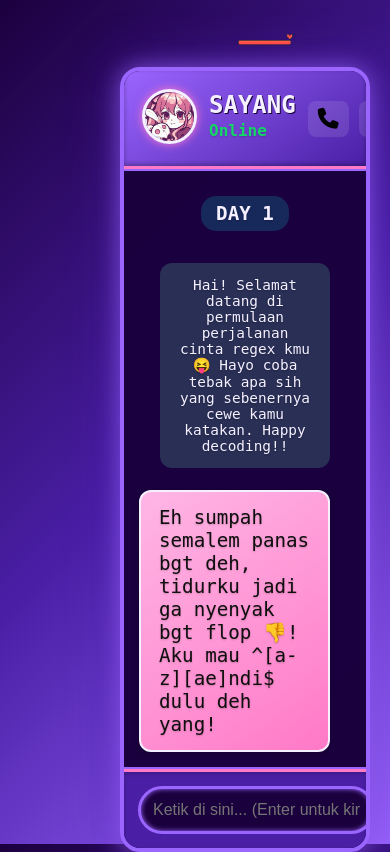
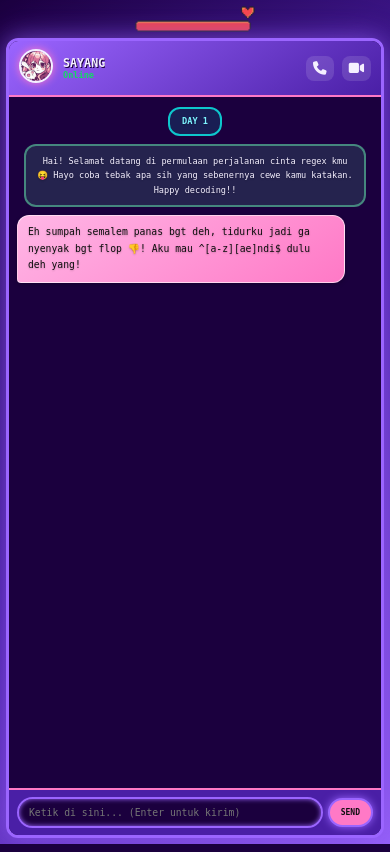
Before and after one commit to rajifPy/loveregex, a Flask app: page /chat in a window 390 px wide. Run offline with Flask 2, Linux system fonts and the light colour scheme.

Commit message:
Update style.css

```diff
--- a/static/style.css
+++ b/static/style.css
@@ -9,233 +9,336 @@
   --background-gradient: linear-gradient(135deg, #1b003e, #4a1fa6, #9b65ff);
 }
 
-* { box-sizing: border-box; }
+* {
+  box-sizing: border-box;
+  margin: 0;
+  padding: 0;
+}
+
+html, body {
+  height: 100%;
+  width: 100%;
+  overflow: hidden;
+}
 
 body {
-  margin: 0;
   font-family: 'Press Start 2P', monospace;
   background: var(--background-gradient);
   color: var(--text-light);
   display: flex;
   justify-content: center;
   align-items: center;
-  height: 100vh;
-  padding: 20px;
-  overflow: hidden;
+  padding: 10px;
 }
 
-/* Wrapper */
+/* =====================
+   CHAT WRAPPER
+   ===================== */
 .chat-wrapper {
   display: flex;
   flex-direction: row;
-  gap: 20px;
-  max-width: 850px;
+  gap: 12px;
   width: 100%;
-  height: 600px;
-  padding-left: 100px;
+  max-width: 820px;
+  height: calc(100vh - 20px);
+  max-height: 700px;
   position: relative;
 }
 
-/* Heart Bar tetap di pojok layar */
+/* =====================
+   HEART BAR
+   ===================== */
 .heart-bar-game {
-  position: fixed;
-  top: 20px;
-  left: 20px;
   display: flex;
   flex-direction: column;
-  gap: 8px;
-  margin: 0;
-  z-index: 9999;
-  background: none;
-  border: none;
-  box-shadow: none;
-  backdrop-filter: none;
+  align-items: center;
+  justify-content: flex-start;
+  padding-top: 10px;
+  width: 90px;
+  flex-shrink: 0;
 }
 
 .heart-bar-game .heart {
-  width: 220px;
+  width: 100%;
+  max-width: 160px;
   height: auto;
   object-fit: contain;
   transition: transform 0.25s ease, filter 0.25s ease;
 }
+
 .heart-bar-game .heart:hover {
-  transform: scale(1.15);
+  transform: scale(1.1);
   filter: drop-shadow(0 0 6px var(--pink-chat));
 }
 
-/* Chat Container */
+/* =====================
+   CHAT CONTAINER
+   ===================== */
 .chat-container {
   flex: 1;
   display: flex;
   flex-direction: column;
-  background-color: rgba(27,0,62,0.9);
-  border: 4px solid var(--purple-light);
-  border-radius: 20px;
+  background-color: rgba(27, 0, 62, 0.92);
+  border: 3px solid var(--purple-light);
+  border-radius: 16px;
   overflow: hidden;
-  box-shadow: 0 0 25px rgba(155,101,255,0.7), 0 0 50px rgba(74,31,166,0.5);
-  backdrop-filter: blur(2px);
+  box-shadow: 0 0 25px rgba(155, 101, 255, 0.6), 0 0 50px rgba(74, 31, 166, 0.4);
+  min-width: 0;
 }
 
+/* =====================
+   CHAT HEADER
+   ===================== */
 .chat-header {
   display: flex;
   justify-content: space-between;
   align-items: center;
-  padding: 18px;
+  padding: 12px 14px;
   background: linear-gradient(145deg, var(--purple-light), var(--purple-medium));
-  border-bottom: 3px solid var(--pink-chat);
-  box-shadow: inset 0 -2px 5px rgba(0,0,0,0.3);
-  gap: 12px;
+  border-bottom: 2px solid var(--pink-chat);
+  flex-shrink: 0;
+  gap: 8px;
 }
 
-.profile-left { display: flex; align-items: center; gap: 12px; }
+.profile-left {
+  display: flex;
+  align-items: center;
+  gap: 10px;
+  min-width: 0;
+}
+
 .profile-pic img {
-  width: 55px;
-  height: 55px;
+  width: 44px;
+  height: 44px;
   border-radius: 50%;
-  border: 3px solid var(--text-light);
-  box-shadow: 0 0 10px var(--pink-chat);
+  border: 2px solid var(--text-light);
+  box-shadow: 0 0 8px var(--pink-chat);
   pointer-events: none;
+  flex-shrink: 0;
 }
-.chat-info { display: flex; flex-direction: column; }
+
+.chat-info {
+  display: flex;
+  flex-direction: column;
+  min-width: 0;
+}
+
 .chat-title {
   font-weight: bold;
-  font-size: 1.5em;
+  font-size: clamp(0.7em, 2.5vw, 1.2em);
   text-shadow: 1px 1px var(--purple-dark);
-  transform: translateY(-4px);
+  white-space: nowrap;
+  overflow: hidden;
+  text-overflow: ellipsis;
 }
+
 .status-text.online {
-  font-size: 1em;
+  font-size: clamp(0.55em, 1.5vw, 0.85em);
   color: #14d866;
   font-weight: bold;
-  text-shadow: 0 1px 2px #0003;
-  transform: translateY(-2px);
 }
 
-.profile-right { display: flex; align-items: center; gap: 10px; }
+.profile-right {
+  display: flex;
+  align-items: center;
+  gap: 8px;
+  flex-shrink: 0;
+}
+
 .icon-btn {
   cursor: pointer;
-  font-size: 1.3em;
-  padding: 6px 10px;
+  font-size: clamp(0.8em, 2vw, 1.2em);
+  padding: 6px 8px;
   border-radius: 8px;
-  background-color: rgba(255,255,255,0.1);
+  background-color: rgba(255, 255, 255, 0.12);
   border: none;
+  color: var(--text-light);
   transition: all 0.2s;
 }
+
 .icon-btn:hover {
-  background-color: rgba(255,255,255,0.3);
-  transform: scale(1.2);
+  background-color: rgba(255, 255, 255, 0.28);
+  transform: scale(1.15);
 }
 
+/* =====================
+   CHAT WINDOW
+   ===================== */
 .chat-window {
   flex: 1;
-  padding: 15px;
-  background-color: rgba(27,0,62,0.95);
+  padding: 12px 10px;
+  background-color: rgba(27, 0, 62, 0.97);
   display: flex;
   flex-direction: column;
-  gap: 12px;
-  border-top: 2px solid var(--purple-light);
-  border-bottom: 2px solid var(--purple-light);
-  min-height: 400px;
-  max-height: 100%;
+  gap: 10px;
   overflow-y: auto;
+  overflow-x: hidden;
+  scroll-behavior: smooth;
   scrollbar-width: thin;
-  scrollbar-color: var(--purple-light) rgba(27,0,62,0.7);
+  scrollbar-color: var(--purple-light) rgba(27, 0, 62, 0.7);
+  min-height: 0;
 }
-.chat-window::-webkit-scrollbar { width: 8px; }
+
+.chat-window::-webkit-scrollbar {
+  width: 6px;
+}
+
 .chat-window::-webkit-scrollbar-thumb {
   background-color: var(--purple-light);
-  border-radius: 4px;
-  box-shadow: inset 0 0 3px #0003;
+  border-radius: 3px;
 }
 
+/* =====================
+   MESSAGES
+   ===================== */
 .message {
-  padding: 14px 18px;
+  padding: 10px 14px;
   border-radius: 12px;
-  max-width: 90%;
+  max-width: 85%;
   word-wrap: break-word;
+  word-break: break-word;
   white-space: pre-wrap;
-  font-size: 1.2em;
-  transition: all 0.3s;
+  font-size: clamp(0.6em, 2vw, 0.95em);
+  line-height: 1.6;
   position: relative;
   animation: pop 0.2s ease-out;
-  text-shadow: 0 1px 2px #0003;
-  box-shadow: 0 2px 5px rgba(0,0,0,0.2);
+  text-shadow: 0 1px 2px rgba(0, 0, 0, 0.2);
+  box-shadow: 0 2px 5px rgba(0, 0, 0, 0.2);
 }
+
 .message.received {
   background: linear-gradient(145deg, #ffb6e6, #ff79c6);
   align-self: flex-start;
   color: var(--text-dark);
-  border: 2px solid var(--text-light);
+  border: 1.5px solid rgba(255, 255, 255, 0.6);
+  border-bottom-left-radius: 4px;
 }
+
 .message.sent {
   background: linear-gradient(145deg, #2ecc71, #27ae60);
   align-self: flex-end;
   color: var(--text-dark);
-  border: 2px solid var(--text-light);
+  border: 1.5px solid rgba(255, 255, 255, 0.6);
+  border-bottom-right-radius: 4px;
+}
+
+.message.day-indicator {
+  align-self: center;
+  background: rgba(14, 198, 204, 0.15);
+  border: 2px solid #0ec6cc;
+  color: #7ef5ff;
+  font-size: clamp(0.55em, 1.8vw, 0.85em);
+  padding: 5px 12px;
+  border-radius: 12px;
+  max-width: 90%;
+  text-align: center;
+  box-shadow: none;
+}
+
+.message.notification {
+  align-self: center;
+  background: rgba(103, 236, 174, 0.15);
+  border: 2px solid rgba(103, 236, 174, 0.5);
+  color: var(--text-light);
+  font-size: clamp(0.55em, 1.8vw, 0.8em);
+  max-width: 88%;
+  text-align: center;
+  box-shadow: none;
+  line-height: 1.7;
 }
 
 @keyframes pop {
-  0% { transform: scale(0.8); opacity: 0; }
-  50% { transform: scale(1.05); opacity: 1; }
+  0%   { transform: scale(0.85); opacity: 0; }
+  55%  { transform: scale(1.04); opacity: 1; }
   100% { transform: scale(1); }
 }
 
+/* =====================
+   CHAT INPUT AREA
+   ===================== */
 .chat-input-area {
   display: flex;
-  padding: 14px;
+  padding: 10px 12px;
   background-color: var(--purple-medium);
-  gap: 12px;
-  border-top: 3px solid var(--pink-chat);
+  gap: 8px;
+  border-top: 2px solid var(--pink-chat);
   flex-shrink: 0;
-  box-shadow: inset 0 2px 5px rgba(0,0,0,0.2);
+  align-items: center;
 }
+
 .chat-input-area input {
   flex: 1;
-  padding: 12px;
-  border: 3px solid var(--purple-light);
-  border-radius: 25px;
+  padding: 10px 14px;
+  border: 2px solid var(--purple-light);
+  border-radius: 22px;
   background-color: var(--purple-dark);
   color: var(--text-light);
   outline: none;
-  font-size: 1em;
+  font-family: 'Press Start 2P', monospace;
+  font-size: clamp(0.55em, 1.8vw, 0.85em);
   box-shadow: inset 0 0 5px var(--purple-light);
-  transition: all 0.2s;
+  transition: border-color 0.2s, box-shadow 0.2s;
+  min-width: 0;
 }
+
 .chat-input-area input:focus {
   border-color: var(--pink-chat);
-  box-shadow: inset 0 0 10px var(--pink-chat);
+  box-shadow: inset 0 0 8px var(--pink-chat);
 }
+
+.chat-input-area input:disabled {
+  opacity: 0.5;
+  cursor: not-allowed;
+}
+
 .chat-input-area button {
-  padding: 12px 20px;
+  padding: 10px 16px;
   background-color: var(--pink-chat);
   color: var(--text-dark);
-  border: 3px solid var(--purple-light);
-  border-radius: 25px;
+  border: 2px solid var(--purple-light);
+  border-radius: 22px;
   cursor: pointer;
+  font-family: 'Press Start 2P', monospace;
   font-weight: bold;
+  font-size: clamp(0.5em, 1.5vw, 0.75em);
   text-transform: uppercase;
-  transition: all 0.3s;
+  transition: all 0.25s;
   box-shadow: 0 0 8px var(--purple-light);
+  white-space: nowrap;
+  flex-shrink: 0;
 }
+
 .chat-input-area button:hover {
   background-color: var(--purple-light);
   color: var(--text-light);
   transform: scale(1.05);
 }
 
-/* --- Blok CSS untuk Tombol Akhir Game (Diperbarui) --- */
+.chat-input-area button:disabled {
+  opacity: 0.45;
+  cursor: not-allowed;
+  transform: none;
+}
+
+/* =====================
+   END GAME BUTTONS
+   ===================== */
 .end-game-buttons {
   display: flex;
   justify-content: center;
-    gap: 15px;
-    margin-top: 15px;
+  gap: 10px;
+  margin-top: 12px;
   flex-wrap: wrap;
+  align-self: center;
+  width: 100%;
 }
 
 .restart-btn {
-    padding: 12px 22px;
+  padding: 10px 16px;
   border: none;
-    border-radius: 20px;
+  border-radius: 18px;
+  font-family: 'Press Start 2P', monospace;
+  font-size: clamp(0.5em, 1.5vw, 0.7em);
   font-weight: bold;
   cursor: pointer;
   text-transform: uppercase;
@@ -246,80 +349,308 @@ body {
 
 .restart-btn:hover {
   transform: scale(1.05);
-    color: #fff;
 }
 
-.btn-win {
-    background-color: var(--green-chat);
-}
-.btn-win:hover {
-    background-color: #27ae60;
+.btn-win  { background-color: var(--green-chat); }
+.btn-win:hover  { background-color: #27ae60; }
+.btn-lose { background-color: #e74c3c; }
+.btn-lose:hover { background-color: #c0392b; }
+.btn-home { background-color: #4a1fa6; }
+.btn-home:hover { background-color: #9b65ff; }
+
+/* =====================
+   NEXT DAY BUTTON
+   ===================== */
+.next-day-btn {
+  display: block;
+  margin: 8px auto 0;
+  padding: 10px 18px;
+  background: linear-gradient(135deg, var(--green-chat), #27ae60);
+  color: var(--text-dark);
+  border: 2px solid var(--text-light);
+  border-radius: 18px;
+  font-family: 'Press Start 2P', monospace;
+  font-size: clamp(0.5em, 1.5vw, 0.7em);
+  font-weight: bold;
+  cursor: pointer;
+  text-transform: uppercase;
+  box-shadow: 0 0 10px rgba(46, 204, 113, 0.5);
+  transition: all 0.3s;
 }
 
-.btn-lose {
-    background-color: #e74c3c;
-}
-.btn-lose:hover {
-    background-color: #c0392b;
+.next-day-btn:hover {
+  transform: scale(1.05);
+  box-shadow: 0 0 16px rgba(46, 204, 113, 0.8);
 }
 
-.btn-home {
-    background-color: #4a1fa6;
+/* =====================
+   SOUND BUTTON (fixed)
+   ===================== */
+#sound-btn {
+  position: fixed;
+  top: 12px;
+  right: 12px;
+  font-size: 20px;
+  padding: 10px 12px;
+  background: rgba(42, 0, 63, 0.92);
+  color: #fff;
+  border: none;
+  border-radius: 10px;
+  cursor: pointer;
+  outline: 2px solid #a64dff;
+  box-shadow: 0 0 0 2px #0b0f22 inset, 0 4px 6px rgba(0, 0, 0, 0.5);
+  z-index: 9999;
+  transition: all 0.2s;
 }
-.btn-home:hover {
-    background-color: #9b65ff;
+
+#sound-btn:hover {
+  background: rgba(74, 31, 166, 0.95);
+  transform: scale(1.08);
 }
-/* --- Akhir Blok Tombol --- */
 
+/* =====================
+   RESPONSIVE — TABLET
+   ===================== */
+@media screen and (max-width: 768px) {
+  body {
+    padding: 8px;
+    overflow: hidden;
+  }
 
-@media screen and (max-width: 700px) {
-  .chat-wrapper { flex-direction: column; height: auto; }
+  .chat-wrapper {
+    flex-direction: column;
+    height: calc(100vh - 16px);
+    max-height: none;
+    gap: 8px;
+  }
+
   .heart-bar-game {
-    position: relative;
     flex-direction: row;
+    align-items: center;
     justify-content: center;
     width: 100%;
+    padding: 0;
+    height: auto;
+    flex-shrink: 0;
   }
-  .heart-bar-game .heart { width: 55px; height: 55px; }
+
+  .heart-bar-game .heart {
+    width: auto;
+    height: 32px;
+    max-width: 180px;
+  }
+
+  .chat-container {
+    flex: 1;
+    min-height: 0;
+    border-radius: 12px;
+  }
+
+  .chat-header {
+    padding: 10px 12px;
+  }
+
+  .profile-pic img {
+    width: 38px;
+    height: 38px;
+  }
+
+  .chat-window {
+    padding: 10px 8px;
+    gap: 8px;
+  }
+
+  .message {
+    font-size: clamp(0.6em, 2.2vw, 0.8em);
+    padding: 8px 12px;
+    max-width: 90%;
+  }
+
+  .chat-input-area {
+    padding: 8px 10px;
+    gap: 6px;
+  }
+
+  .chat-input-area input {
+    padding: 9px 12px;
+    font-size: clamp(0.6em, 2.2vw, 0.75em);
+  }
+
+  .chat-input-area button {
+    padding: 9px 14px;
+    font-size: clamp(0.5em, 1.8vw, 0.7em);
+  }
+}
+
+/* =====================
+   RESPONSIVE — MOBILE
+   ===================== */
+@media screen and (max-width: 480px) {
+  body {
+    padding: 6px;
+    align-items: flex-start;
+  }
+
+  .chat-wrapper {
+    height: calc(100dvh - 12px);
+    gap: 6px;
+  }
+
+  .heart-bar-game .heart {
+    height: 26px;
+    max-width: 140px;
+  }
+
+  .chat-header {
+    padding: 8px 10px;
+    gap: 6px;
+  }
+
+  .profile-pic img {
+    width: 34px;
+    height: 34px;
+  }
+
+  .chat-title {
+    font-size: clamp(0.6em, 3vw, 0.9em);
+  }
+
+  .status-text.online {
+    font-size: clamp(0.5em, 2.2vw, 0.7em);
+  }
+
+  .icon-btn {
+    padding: 5px 7px;
+    font-size: 0.85em;
+  }
+
+  .message {
+    font-size: clamp(0.58em, 2.5vw, 0.78em);
+    padding: 8px 10px;
+    max-width: 92%;
+    line-height: 1.7;
+  }
+
+  .message.notification,
+  .message.day-indicator {
+    font-size: clamp(0.52em, 2.2vw, 0.72em);
+    max-width: 96%;
+  }
+
+  .chat-input-area {
+    padding: 7px 8px;
+    gap: 5px;
+  }
+
+  .chat-input-area input {
+    padding: 8px 10px;
+    font-size: clamp(0.58em, 2.5vw, 0.72em);
+    border-radius: 18px;
+  }
+
+  .chat-input-area button {
+    padding: 8px 11px;
+    font-size: clamp(0.5em, 2vw, 0.65em);
+    border-radius: 18px;
+  }
+
+  .restart-btn {
+    font-size: clamp(0.48em, 2.2vw, 0.65em);
+    padding: 9px 13px;
   }
 
   #sound-btn {
-  position: fixed;
-  top: 20px;
-  right: 20px;
-  font-size: 28px;
-  padding: 14px 16px;
-  background: rgba(42, 0, 63, 0.9);
-  color: #fff;
-  border: none;
-  border-radius: 12px;
-  cursor: pointer;
-  outline: 2px solid var(--accent, #a64dff);
-  box-shadow: 0 0 0 2px #0b0f22 inset, 0 4px 6px rgba(0,0,0,0.5);
-  z-index: 9999;
+    font-size: 16px;
+    padding: 8px 10px;
+    top: 8px;
+    right: 8px;
+  }
 }
 
-.message.day-indicator {
-    align-self: center;
-    background: rgba(14, 198, 204, 0.2);
-    border: 3px solid var(--accent-2);
-    color: var(--accent-2);
-    font-family: "Silkscreen", monospace;
-    font-size: 1.2em;
-    padding: 6px 15px;
-    border-radius: 15px;
-    margin: 10px 0;
-    box-shadow: none;
+/* =====================
+   VERY SMALL SCREENS
+   ===================== */
+@media screen and (max-width: 360px) {
+  .message {
+    font-size: 0.58em;
+    line-height: 1.65;
   }
 
-.message.notification {
-    align-self: center;
-    background: rgba(103, 236, 174, 0.2);
-    box-shadow: none;
-    border: 3px solid var(--accent-2);
-    color: var(--text-light);
-    font-size: 0.9em;
-    max-width: 80%;
-    text-align: center;
-    margin: 10px 0;
+  .chat-input-area input {
+    font-size: 0.58em;
   }
+
+  .chat-input-area button {
+    font-size: 0.5em;
+    padding: 7px 9px;
+  }
+}
+
+/* =====================
+   LANDSCAPE MOBILE FIX
+   ===================== */
+@media screen and (max-height: 500px) and (orientation: landscape) {
+  body {
+    overflow-y: auto;
+    align-items: flex-start;
+    padding: 4px;
+  }
+
+  .chat-wrapper {
+    flex-direction: row;
+    height: calc(100dvh - 8px);
+    max-height: none;
+    gap: 6px;
+  }
+
+  .heart-bar-game {
+    flex-direction: column;
+    width: 60px;
+    padding-top: 6px;
+    height: 100%;
+    justify-content: flex-start;
+  }
+
+  .heart-bar-game .heart {
+    width: 55px;
+    height: auto;
+  }
+
+  .chat-container {
+    flex: 1;
+    min-height: 0;
+  }
+
+  .chat-header {
+    padding: 6px 10px;
+  }
+
+  .profile-pic img {
+    width: 30px;
+    height: 30px;
+  }
+
+  .chat-window {
+    padding: 6px 8px;
+    gap: 6px;
+  }
+
+  .message {
+    font-size: 0.62em;
+    padding: 6px 10px;
+  }
+
+  .chat-input-area {
+    padding: 6px 8px;
+  }
+
+  .chat-input-area input {
+    padding: 7px 10px;
+    font-size: 0.62em;
+  }
+
+  .chat-input-area button {
+    padding: 7px 10px;
+    font-size: 0.55em;
+  }
+}
```
Lines whose indentation alone changed are shown as unchanged.
